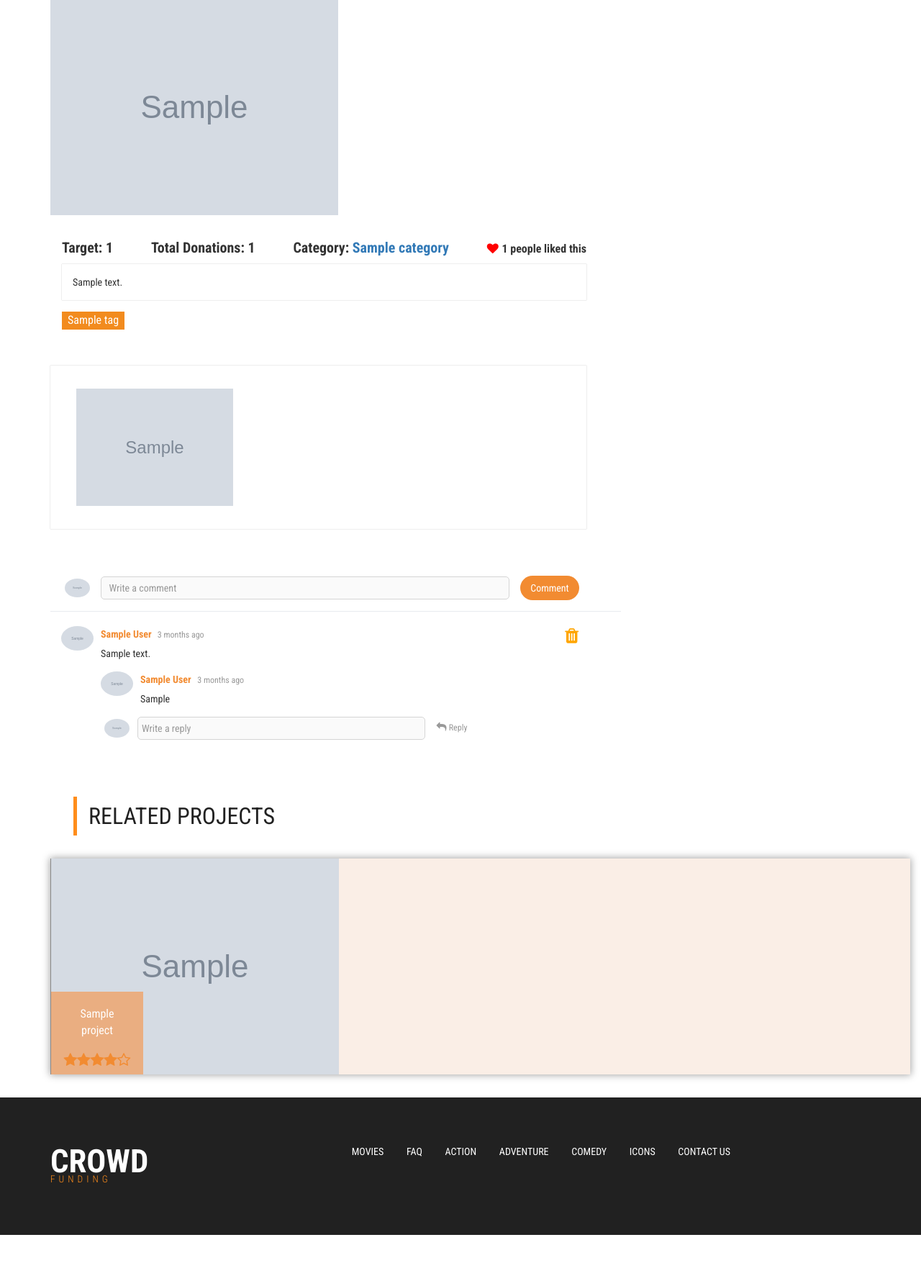
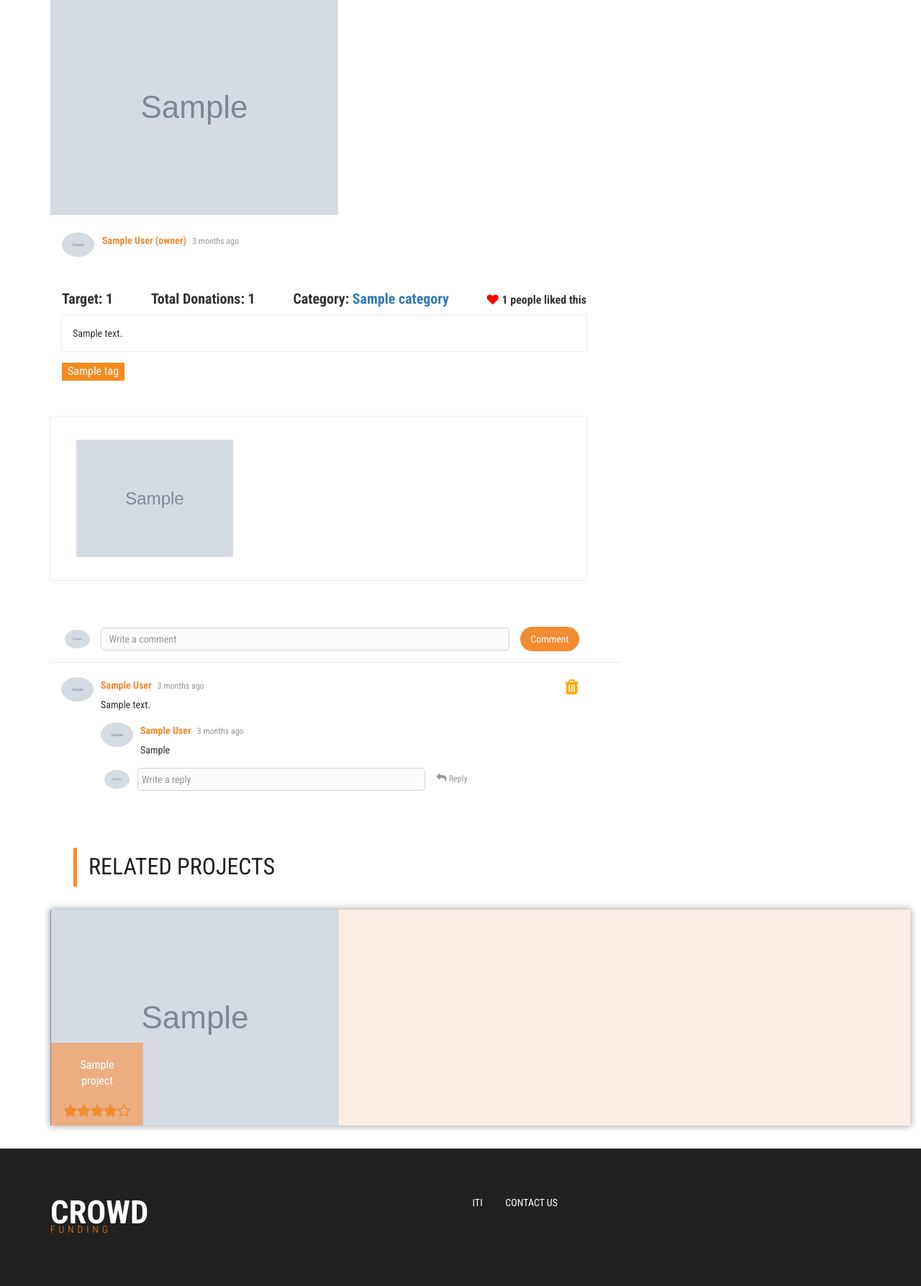
Before and after one commit to Elshafeay/crowd-funding, a Django app: page /projects/1/ in a window 1280 px wide. Shown: the part 377-2164 px from the top of the page at 72% size. Before the commit the page ends 2093 px from the top, so only its background shows below. Run offline with Django 3.2, Linux system fonts and the light colour scheme; a user stored in the database is signed in; tables that the repository leaves empty hold one stand-in row (values such as "Sample post"); grey boxes marked "Sample" are stand-in pictures; parts of the project's set-up code (start-up, migrations or seed data) failed here and were passed over; some libraries are stand-ins or nearby versions.

Commit message:
Final touches

```diff
--- a/crowdfunding/settings/base.py
+++ b/crowdfunding/settings/base.py
@@ -22,6 +22,7 @@ INSTALLED_APPS = [
     'django_seed',
     'django_countries',
     'django_extensions',
+    'whitenoise.runserver_nostatic',
 ]
 
 MIDDLEWARE = [
@@ -32,6 +33,7 @@ MIDDLEWARE = [
     'django.contrib.auth.middleware.AuthenticationMiddleware',
     'django.contrib.messages.middleware.MessageMiddleware',
     'django.middleware.clickjacking.XFrameOptionsMiddleware',
+    'whitenoise.middleware.WhiteNoiseMiddleware',
 ]
 
 ROOT_URLCONF = 'crowdfunding.urls'
@@ -94,3 +96,6 @@ MEDIA_ROOT = os.path.join(BASE_DIR, '../uploads/')
 MEDIA_URL = '/uploads/'
 LOGIN_URL = '/login/'
 LOGIN_REDIRECT_URL = 'home'
+STATIC_ROOT = os.path.join(BASE_DIR, '../static',)
+DEBUG_PROPAGATE_EXCEPTIONS = True
+STATICFILES_STORAGE = 'django.contrib.staticfiles.storage.StaticFilesStorage'
--- a/crowdfunding/settings/development.py
+++ b/crowdfunding/settings/development.py
@@ -25,3 +25,4 @@ EMAIL_HOST = config.get('email', 'EMAIL_HOST')
 EMAIL_HOST_USER = config.get('email', 'EMAIL_HOST_USER')
 EMAIL_HOST_PASSWORD = config.get('email', 'EMAIL_HOST_PASSWORD')
 EMAIL_PORT = config.getint('email', 'EMAIL_PORT')
+COMPRESS_ENABLED = False
--- a/crowdfunding/settings/production.py
+++ b/crowdfunding/settings/production.py
@@ -15,6 +15,6 @@ EMAIL_HOST = os.environ.get('EMAIL_HOST')
 EMAIL_HOST_USER = os.environ.get('EMAIL_HOST_USER')
 EMAIL_HOST_PASSWORD = os.environ.get('EMAIL_HOST_PASSWORD')
 EMAIL_PORT = int(os.environ.get('EMAIL_PORT'))
-
+COMPRESS_ENABLED = os.environ.get('COMPRESS_ENABLED', False)
 # Activate Django-Heroku.
 django_heroku.settings(locals())
--- a/crowdfunding/views.py
+++ b/crowdfunding/views.py
@@ -54,7 +54,6 @@ def get_categories_have_highest_projects_number():
         key=lambda x: x[1],
         reverse=True
     )[:5]
-    print("category_projects2", category_projects)
 
     if len(category_projects) > 1:
         categories = [cat[0] for cat in category_projects]
@@ -146,7 +145,6 @@ def tag_projects(request, tag_id):
 
 def search(request):
     key_word = request.GET.get('Search')
-    print("search", request.GET.get('Search'))
     if key_word != "":
         search_by_title = Project.objects.filter(title__icontains=key_word)
         search_by_tag = ProjectTags.objects.filter(tag__name__icontains=key_word)
--- a/manage.py
+++ b/manage.py
@@ -5,7 +5,7 @@ import sys
 
 
 def main():
-    os.environ.setdefault('DJANGO_SETTINGS_MODULE', 'crowdfunding.settings.production')
+    os.environ.setdefault('DJANGO_SETTINGS_MODULE', 'crowdfunding.settings.development')
     try:
         from django.core.management import execute_from_command_line
     except ImportError as exc:
--- a/projects/static/projects/assets/css/accordian.css
+++ b/projects/static/projects/assets/css/accordian.css
@@ -48,10 +48,10 @@ default width = 800/5 = 160px;
 	width: 300px !important;
 }
 .accordian ul li:hover .image_title a {
-	color: blue;
+	transform: scale(1.5) !important;
 }
-.accordian ul li:hover .fa-star{
-	color: blue !important;
+.accordian ul li:hover .rating-card{
+	transform: scale(1.5);
 }
 .accordian li img {
 	display: inline;
--- a/projects/static/projects/assets/css/owl.carousel.css
+++ /dev/null
@@ -1,71 +0,0 @@
-/*
- * 	Core Owl Carousel CSS File
- *	v1.3.3
- */
-
-/* clearfix */
-.owl-carousel .owl-wrapper:after {
-	content: ".";
-	display: block;
-	clear: both;
-	visibility: hidden;
-	line-height: 0;
-	height: 0;
-}
-/* display none until init */
-.owl-carousel{
-	display: none;
-	position: relative;
-	width: 100%;
-	-ms-touch-action: pan-y;
-	background: #fff;
-}
-.owl-carousel .owl-wrapper{
-	display: none;
-	position: relative;
-	-webkit-transform: translate3d(0px, 0px, 0px);
-}
-.owl-carousel .owl-wrapper-outer{
-	overflow: hidden;
-	position: relative;
-	width: 100%;
-}
-.owl-carousel .owl-wrapper-outer.autoHeight{
-	-webkit-transition: height 500ms ease-in-out;
-	-moz-transition: height 500ms ease-in-out;
-	-ms-transition: height 500ms ease-in-out;
-	-o-transition: height 500ms ease-in-out;
-	transition: height 500ms ease-in-out;
-}
-
-.owl-carousel .owl-item{
-	float: left;
-}
-.owl-controls .owl-page,
-.owl-controls .owl-buttons div{
-	cursor: pointer;
-}
-.owl-controls {
-	-webkit-user-select: none;
-	-khtml-user-select: none;
-	-moz-user-select: none;
-	-ms-user-select: none;
-	user-select: none;
-	-webkit-tap-highlight-color: rgba(0, 0, 0, 0);
-}
-
-/* mouse grab icon */
-.grabbing {
-    cursor:url(grabbing.png) 8 8, move;
-}
-
-/* fix */
-.owl-carousel  .owl-wrapper,
-.owl-carousel  .owl-item{
-	-webkit-backface-visibility: hidden;
-	-moz-backface-visibility:    hidden;
-	-ms-backface-visibility:     hidden;
-  -webkit-transform: translate3d(0,0,0);
-  -moz-transform: translate3d(0,0,0);
-  -ms-transform: translate3d(0,0,0);
-}
--- a/projects/static/projects/assets/css/rating.css
+++ b/projects/static/projects/assets/css/rating.css
@@ -111,6 +111,7 @@
 
 .rating-card{
     height: 30px;
+    transition: .5s ease-in-out;
 }
 
 .review-card{
--- a/projects/templates/projects/home_page.html
+++ b/projects/templates/projects/home_page.html
@@ -3,7 +3,7 @@
 {% load project_extras %}
 
 
-{% block title %} {{ project.title }} {% endblock title %}
+{% block title %} Home {% endblock title %}
 {% block styles %}
     <link href="{% static 'projects/assets/css/contactstyle.css' %}" rel='stylesheet' type='text/css' media="all" />
     <link href="{% static 'projects/assets/css/faqstyle.css' %}" rel='stylesheet' type='text/css' media="all" />
--- a/projects/templates/projects/layouts/base.html
+++ b/projects/templates/projects/layouts/base.html
@@ -10,7 +10,6 @@
     <link rel="stylesheet" href={% static 'projects/assets/css/flexslider.css' %}>
     <link rel="stylesheet" href={% static 'projects/assets/css/font-awesome.min.css' %}>
     <link rel="stylesheet" href={% static 'projects/assets/css/jquery.slidey.min.css' %}>
-    <link rel="stylesheet" href={% static 'projects/assets/css/owl.carousel.css' %}>
     <link rel="stylesheet" href={% static 'projects/assets/css/popuo-box.css' %}>
     <link rel="stylesheet" href={% static 'projects/assets/css/news.css' %}>
     <link rel="stylesheet" href={% static 'projects/assets/css/style.css' %}>
@@ -139,27 +138,12 @@
             </div>
 
             <div class="col-md-7 w3ls_footer_grid1_right">
-                <ul>
+                <ul style="margin-right:15rem !important;">
                     <li>
-                        <a href="genres.html">Movies</a>
+                        <a href="http://www.iti.gov.eg">ITI</a>
                     </li>
                     <li>
-                        <a href="faq.html">FAQ</a>
-                    </li>
-                    <li>
-                        <a href="horror.html">Action</a>
-                    </li>
-                    <li>
-                        <a href="genres.html">Adventure</a>
-                    </li>
-                    <li>
-                        <a href="comedy.html">Comedy</a>
-                    </li>
-                    <li>
-                        <a href="icons.html">Icons</a>
-                    </li>
-                    <li>
-                        <a href="contact.html">Contact Us</a>
+                        <a href="mailto:mohamedelshafeay@gmail.com">Contact Us</a>
                     </li>
                 </ul>
             </div>
--- a/projects/templates/projects/show.html
+++ b/projects/templates/projects/show.html
@@ -176,7 +176,20 @@
                                         </div>
                                     </div>
                                 {% endif %}
+
                             <img src="{{ project.cover.url }}" alt="{{ project.title }}" class="img-responsive"/>
+                            </div>
+                            <div id="owner-card" style="margin: 1.5rem 0">
+                                <a href="{% url 'show_user_profile' project.owner.id %}" style="margin-left: 1rem !important;"><img class="avatarMed" src='{{ project.owner.avatar.url }}' alt="avatar"/></a>
+                                <div class="postInfo" style="margin-left: 3.5rem !important;">
+                                    <a href="{% url 'show_user_profile' project.owner.id %}">
+                                    <span class="userName textOrange textSemiBold">
+                                        {{ project.owner.get_full_name }} (owner)
+                                    </span></a>
+                                    <span class="timePosted textRegularSml">
+                                        {{ project.created_at|time_since }}
+                                    </span>
+                                </div>
                             </div>
 
                         </div>
@@ -504,11 +517,13 @@
                                         <input type="hidden" name="comment_id" value="{{ comment.id }}">
                                         </form>
                                     </div>
-                                    <img class="avatarMed" src='{{ comment.user.avatar.url }}' alt="avatar"/>
+                                    <a href="{% url 'show_user_profile' comment.user.id %}"><img class="avatarMed" src='{{ comment.user.avatar.url }}' alt="avatar"/></a>
                                     <div class="postInfo">
+                                <a href="{% url 'show_user_profile' comment.user.id %}">
                                     <span class="userName textOrange textSemiBold">
                                         {{ comment.user.get_full_name }}
                                     </span>
+                                </a>
                                         <span class="timePosted textRegularSml">
                                     {{ comment.created_at|time_since }}
                                 </span>
@@ -520,10 +535,16 @@
                                         {% for reply in comment.reply_set.all %}
                                             <!-- Comment reply -->
                                             <div class="commReplyWrap">
+                                                <a href="{% url 'show_user_profile' reply.user.id %}">
                                                     <img class="avatarMed" src='{{ reply.user.avatar.url }}' alt=""/>
+                                                </a>
                                                 <div class="postInfo">
+
+                                        <a href="{% url 'show_user_profile' reply.user.id %}">
                                             <span class="userName textOrange textSemiBold">
-                                            {{ reply.user.get_full_name }}</span>
+                                                {{ reply.user.get_full_name }}
+                                            </span>
+                                        </a>
                                         <span class="timePosted textRegularSml">
                                             {{ reply.created_at|time_since }}
                                         </span>
--- a/projects/views.py
+++ b/projects/views.py
@@ -258,7 +258,6 @@ def create(request):
 def projects_list(request):
     projects = get_user(request).project_set.all()
     context = get_context(request, projects)
-    print(context)
     return render(request, 'projects/project_list.html', context)
 
 
--- a/users/views.py
+++ b/users/views.py
@@ -83,7 +83,6 @@ def activate(request, code):
             )
         )
         if code == token:
-            print("code", code, " ", token)
             user.is_active = 1
             user.save()
 
```
Also changed, not shown: scripts/populate_data.py (+5 -2 lines), users/templates/users/profile.html (+12 -1 lines), 1 other file. Lines whose indentation alone changed are shown as unchanged.
